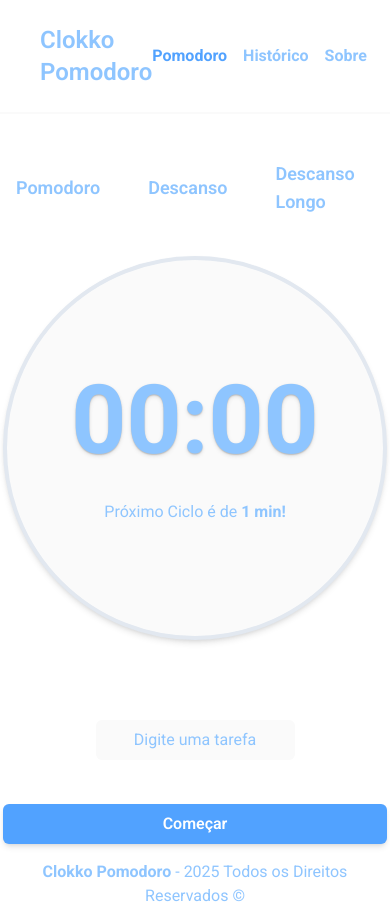
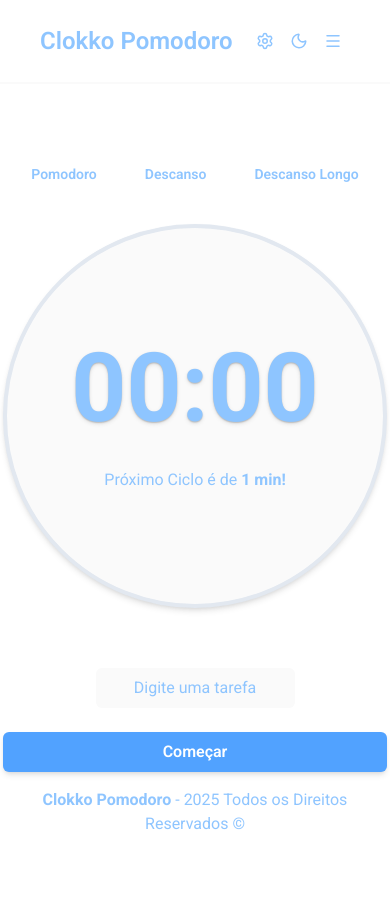
Before and after one commit to davifdev/clokko-pomodoro, a React (Vite) app: page / in a window 390 px wide. After the commit the page ends 852 px from the top, so only its background shows below. Built offline with nearby package versions, Linux system fonts and the light colour scheme.

Commit message:
style: add responsive layout

```diff
--- a/src/components/config-component.tsx
+++ b/src/components/config-component.tsx
@@ -1,20 +1,20 @@
 import { createPortal } from 'react-dom';
 import Button from './button-component';
-import Input from './input-component';
+import InputWrapper from './input-wrapper.component';
 
 import { useTaskContext } from '../contexts/TaskContext/task-context';
 import { ActionsTypes } from '../contexts/TaskContext/action-types';
 import { toast } from 'react-toastify';
 import { useForm } from 'react-hook-form';
-import type z from 'zod';
 import { configSchema } from '../schemas/config.schema';
 import { zodResolver } from '@hookform/resolvers/zod';
+import type z from 'zod';
 interface ConfigProps {
   openConfig: boolean;
   toggleConfig: () => void;
 }
 
-type configForm = z.infer<typeof configSchema>;
+type ConfigForm = z.infer<typeof configSchema>;
 
 const Config = ({ openConfig, toggleConfig }: ConfigProps) => {
   const { taskState, dispatch } = useTaskContext();
@@ -23,7 +23,7 @@ const Config = ({ openConfig, toggleConfig }: ConfigProps) => {
     handleSubmit,
     formState: { errors },
     setError,
-  } = useForm<configForm>({
+  } = useForm<ConfigForm>({
     resolver: zodResolver(configSchema),
     defaultValues: {
       focus: '25',
@@ -34,8 +34,7 @@ const Config = ({ openConfig, toggleConfig }: ConfigProps) => {
 
   if (!openConfig) return null;
 
-  const onSubmit = (data: configForm) => {
-    console.log(data);
+  const onSubmit = (data: ConfigForm) => {
     const working = Number(data.focus);
     const shortResting = Number(data.shortResting);
     const longResting = Number(data.longResting);
@@ -68,7 +67,6 @@ const Config = ({ openConfig, toggleConfig }: ConfigProps) => {
     toast.success('Configurações salvas');
   };
 
-  console.log(errors);
   return (
     <>
       {createPortal(
@@ -87,7 +85,7 @@ const Config = ({ openConfig, toggleConfig }: ConfigProps) => {
               className="flex flex-col gap-4"
               onSubmit={handleSubmit(onSubmit)}
             >
-              <Input
+              <InputWrapper
                 label="Foco"
                 id="focus"
                 type="number"
@@ -95,7 +93,7 @@ const Config = ({ openConfig, toggleConfig }: ConfigProps) => {
                 defaultValue={taskState.config.working}
                 errorMessage={errors.focus?.message}
               />
-              <Input
+              <InputWrapper
                 label="Descanso curto"
                 id="shortingResting"
                 type="number"
@@ -103,7 +101,7 @@ const Config = ({ openConfig, toggleConfig }: ConfigProps) => {
                 defaultValue={taskState.config.shortResting}
                 errorMessage={errors.shortResting?.message}
               />
-              <Input
+              <InputWrapper
                 label="Descanso longo"
                 id="longResting"
                 type="number"
--- a/src/components/cycle-name-component.tsx
+++ b/src/components/cycle-name-component.tsx
@@ -2,7 +2,7 @@ import type { ReactNode } from 'react';
 
 const CycleName = ({ children }: { children: ReactNode }) => {
   return (
-    <p className="text-lg font-semibold text-blue-300 dark:text-slate-100">
+    <p className="text-sm font-semibold text-blue-300 md:text-lg dark:text-slate-100">
       {children}
     </p>
   );
--- a/src/components/header-component.tsx
+++ b/src/components/header-component.tsx
@@ -1,5 +1,5 @@
 // Libs
-import { MoonIcon, SettingsIcon, SunIcon } from 'lucide-react';
+import { MenuIcon, MoonIcon, SettingsIcon, SunIcon } from 'lucide-react';
 import { Link } from 'react-router-dom';
 import RouterLink from './router-link';
 
@@ -19,6 +19,7 @@ const Header = () => {
     return savedTheme;
   });
   const [openConfig, setOpenConfig] = useState(false);
+  const [isOpenMenu, setIsOpenMenu] = useState(false);
 
   const toggleTheme = () => {
     console.log('Toggling theme');
@@ -39,8 +40,16 @@ const Header = () => {
     setOpenConfig(!openConfig);
   };
 
+  const openMenu = () => {
+    setIsOpenMenu(!isOpenMenu);
+  };
+
+  const handleMouseLeave = () => {
+    openMenu();
+  };
+
   return (
-    <header className="fixed z-10 w-full border-b-2 border-zinc-50 bg-white dark:border-slate-800 dark:bg-slate-900">
+    <header className="z-10 w-full border-b-2 border-zinc-50 bg-white dark:border-slate-800 dark:bg-slate-900">
       <Container>
         <div className="flex items-center justify-between p-6">
           <Link to="/">
@@ -49,14 +58,14 @@ const Header = () => {
             </h1>
           </Link>
           <nav className="flex items-center gap-10">
-            <ul className="flex items-center gap-4">
+            <ul className="hidden items-center gap-4 md:flex">
               <li>
                 <RouterLink href="/" text="Pomodoro" />
               </li>
               <li>
                 <RouterLink href="/history" text="Histórico" />
               </li>
-              <li className="text-blue-600">
+              <li>
                 <RouterLink href="/about" text="Sobre" />
               </li>
             </ul>
@@ -80,6 +89,34 @@ const Header = () => {
               >
                 {toggleIcon[theme]}
               </Button>
+              <Button
+                onClick={openMenu}
+                color="icon"
+                title="Menu"
+                aria-label="Menu"
+                className="block md:hidden"
+              >
+                <MenuIcon
+                  className="text-blue-300 dark:text-slate-100"
+                  size={18}
+                />
+              </Button>
+              <div
+                className={`absolute top-22 right-10 h-44 w-44 rounded-md bg-white p-6 shadow transition-all duration-300 dark:bg-slate-700 ${isOpenMenu ? 'opacity-100' : 'pointer-events-none opacity-0'}`}
+                onMouseLeave={handleMouseLeave}
+              >
+                <ul className="flex flex-col items-start gap-6">
+                  <li>
+                    <RouterLink href="/" text="Pomodoro" />
+                  </li>
+                  <li>
+                    <RouterLink href="/history" text="Histórico" />
+                  </li>
+                  <li>
+                    <RouterLink href="/about" text="Sobre" />
+                  </li>
+                </ul>
+              </div>
             </div>
           </nav>
         </div>
--- a/src/components/input-component.tsx
+++ b/src/components/input-wrapper.component.tsx
@@ -6,7 +6,12 @@ interface InputProps extends ComponentProps<'input'> {
   errorMessage?: string;
 }
 
-const Input = ({ label, className, errorMessage, ...props }: InputProps) => {
+const InputWrapper = ({
+  label,
+  className,
+  errorMessage,
+  ...props
+}: InputProps) => {
   return (
     <div className="flex flex-col text-left">
       <label
@@ -24,4 +29,4 @@ const Input = ({ label, className, errorMessage, ...props }: InputProps) => {
   );
 };
 
-export default Input;
+export default InputWrapper;
--- a/src/components/table-component.tsx
+++ b/src/components/table-component.tsx
@@ -14,6 +14,7 @@ const TableComponent = ({
   const { taskState } = useTaskContext();
 
   return (
+    <div className="h-[60vh] overflow-x-auto">
       <table className="w-full text-left">
         <thead className="bg-sky-100 dark:bg-slate-800">
           <tr className="border-b border-white dark:border-slate-600">
@@ -49,7 +50,7 @@ const TableComponent = ({
 
             return (
               <tr
-              className="border-b border-white dark:border-slate-600"
+                className="border-b border-white text-xs md:text-sm dark:border-slate-600"
                 key={task.id}
               >
                 <td className="p-2">{task.name}</td>
@@ -64,6 +65,7 @@ const TableComponent = ({
           })}
         </tbody>
       </table>
+    </div>
   );
 };
 
--- a/src/index.css
+++ b/src/index.css
@@ -16,9 +16,35 @@ button {
 :root[data-theme='dark'] {
   --toastify-color-dark: #1d293d;
   --toastify-text-color-dark: #fff;
+  --track-scroll: #1d293d;
+  --thumb-scroll: #314158;
+  --thumb-hover: #31415894;
 }
 
 :root[data-theme='light'] {
   --toastify-color-dark: #fff;
   --toastify-text-color-dark: #1d293d;
+  --track-scroll: #fff;
+  --thumb-scroll: #dff2fe;
+  --thumb-hover: #cde7f8;
 }
+
+/* width */
+::-webkit-scrollbar {
+  width: 8px;
+}
+
+/* Track */
+::-webkit-scrollbar-track {
+  background: var(--track-scroll);
+}
+
+/* Handle */
+::-webkit-scrollbar-thumb {
+  background: var(--thumb-scroll);
+}
+
+/* Handle on hover */
+::-webkit-scrollbar-thumb:hover {
+  background: var(--thumb-hover);
+}
--- a/src/pages/about-page.tsx
+++ b/src/pages/about-page.tsx
@@ -8,7 +8,7 @@ const About = () => {
   return (
     <main>
       <Container>
-        <div className="pt-40">
+        <div className="pt-20">
           <h2 className="mb-6 text-2xl font-semibold dark:text-slate-100">
             A Técnica Pomodoro 🍅
           </h2>
--- a/src/pages/history-page.tsx
+++ b/src/pages/history-page.tsx
@@ -67,8 +67,12 @@ const History = () => {
     );
   };
 
+  useEffect(() => {
+    return () => showMessage.dismiss();
+  }, []);
+
   return (
-    <main className="p-40">
+    <main className="pt-20">
       <Container>
         {taskState.tasks.length ? (
           <>
@@ -87,7 +91,7 @@ const History = () => {
                 <Trash2Icon size={18} />
               </Button>
             </div>
-            <div className="mt-6 overflow-hidden rounded-md">
+            <div className="mt-6 w-full overflow-auto rounded-md">
               <TableComponent
                 handleSortTasks={handleSortTasks}
                 sortTasksOptions={sortTasksOptions}
@@ -96,7 +100,9 @@ const History = () => {
           </>
         ) : (
           <>
-            <p className="text-center">Nenhuma tarefa foi encontrada!</p>
+            <p className="text-center font-bold">
+              Nenhuma tarefa foi encontrada!
+            </p>
           </>
         )}
       </Container>
--- a/src/pages/home-page.tsx
+++ b/src/pages/home-page.tsx
@@ -1,7 +1,7 @@
 // Components
 import Button from '../components/button-component';
 import Container from '../components/container';
-import Input from '../components/input-component';
+import InputWrapper from '../components/input-wrapper.component';
 import Timer from '../components/timer-component';
 import Cycles from '../components/cycles-component-';
 import CycleName from '../components/cycle-name-component';
@@ -62,7 +62,7 @@ const Home = () => {
   return (
     <main>
       <Container>
-        <div className="flex flex-col items-center justify-center gap-10 pt-40">
+        <div className="flex flex-col items-center justify-center gap-10 pt-20">
           <div className="flex items-center gap-12">
             <CycleName>Pomodoro</CycleName>
             <CycleName>Descanso</CycleName>
@@ -72,11 +72,11 @@ const Home = () => {
             <Timer />
             <Tips cycleType={cycleType} />
           </div>
-          <div className="flex flex-col items-center justify-center gap-10">
+          <div className="flex flex-col items-center justify-center gap-5">
             <div className="flex items-center gap-2">
               <Cycles />
             </div>
-            <Input
+            <InputWrapper
               type="text"
               placeholder="Digite uma tarefa"
               ref={inputRef}
```
Lines whose indentation alone changed are shown as unchanged.
